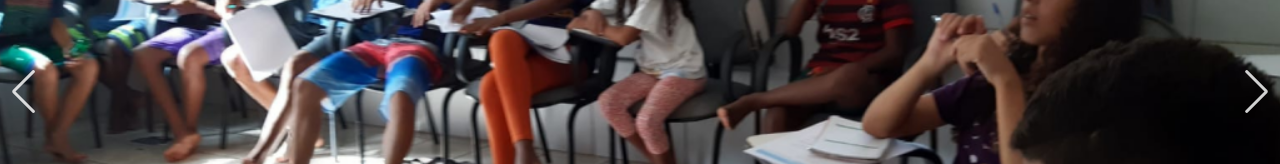
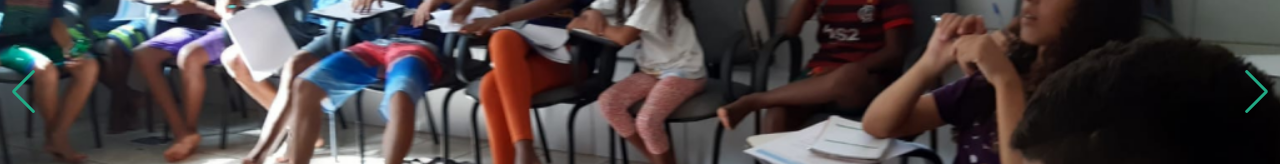
Before and after one commit to alchemist-developer/deploy-palavras, a Next.js app: page / in a window 1280 px wide. Shown: the part 372-536 px from the top of the page. Built offline with nearby package versions, Linux system fonts and the light colour scheme; a web font is replaced by a local one.

Commit message:
fix: arrow slide bg

```diff
--- a/src/styles/globalstyles.css
+++ b/src/styles/globalstyles.css
@@ -3,10 +3,6 @@
     --secondary-color: #18ca99;
     --tertiary-color: rgba(15, 224, 170, 1);
     --quaternary-color: rgba(255, 255, 255, 1);
-}
-
-::after {
-  color: rgba(252, 253, 253, 0.829) !important;
 }
 
 @font-face {
--- a/src/styles/swiper/index.css
+++ b/src/styles/swiper/index.css
@@ -11,3 +11,7 @@
     border-radius: 50% !important;
     border: 3px solid  #21AA85 !important;
 }
+
+::after {
+    color:  var(--primary-color) !important;
+}
```
